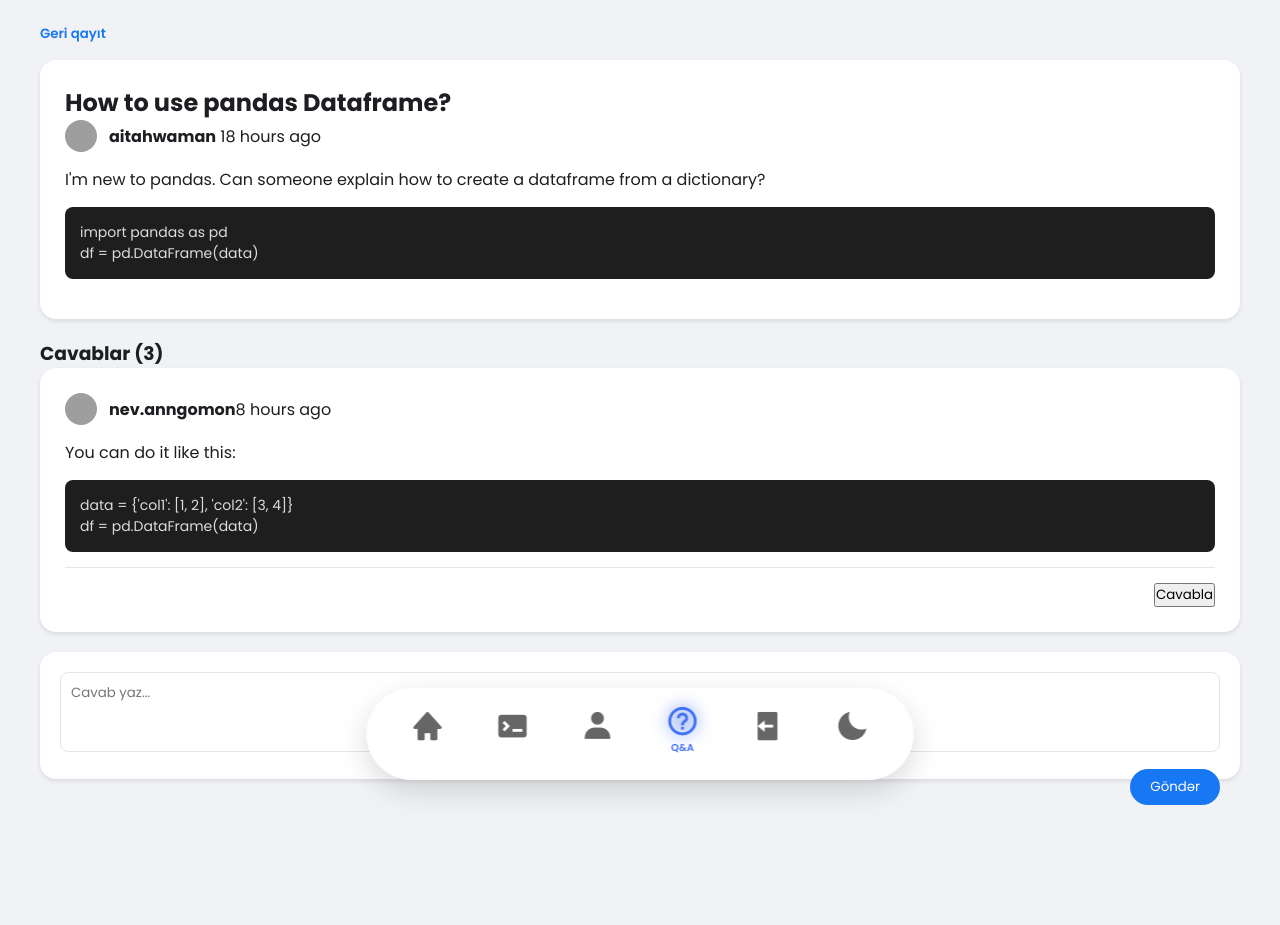
After one commit to x0rma-404/TechHub, a Flask app: a page that uses templates/Q&A_detail.html in a window 1280 px wide. The commit adds this page. Run offline with Flask 3, Linux system fonts and the light colour scheme; the visitor is signed in with stand-in values (Sample User, id 1); some libraries are stand-ins or nearby versions; grey boxes are pictures that could not be loaded.

Commit message:
The Q&A was designed

```diff
--- a/app.py
+++ b/app.py
@@ -145,6 +145,13 @@ def new_query_route():
         return redirect(url_for('home'))
     return render_template('Q&A.html') # Placeholder for now
 
+# Bunu mövcud Q&A python marşrutunun altına əlavə et
+@app.route('/Q&A/sual-detali')
+def Q_and_A_detail():
+    if 'user' not in session:
+        return redirect(url_for('home'))
+    return render_template('Q&A_detail.html')
+
 @app.route('/python-compiler')
 def python_comp():
     if 'user' not in session:
--- a/static/Q&A.css
+++ b/static/Q&A.css
@@ -191,3 +191,144 @@ body {
 .bottom-nav i.active {
     color: var(--accent);
 }
+
+/* Siyahı Görünüşü Üçün Əlavələr */
+.page-title {
+    font-size: 28px;
+    font-weight: 700;
+    margin-bottom: 10px;
+    color: var(--text-main);
+}
+
+.questions-list {
+    display: flex;
+    flex-direction: column;
+    gap: 15px;
+}
+
+.q-list-item {
+    background: var(--card-bg);
+    border-radius: 16px;
+    padding: 20px;
+    display: flex;
+    justify-content: space-between;
+    align-items: center;
+    box-shadow: var(--shadow);
+    cursor: pointer;
+    transition: transform 0.2s, background 0.2s;
+}
+
+.q-list-item:hover {
+    transform: translateY(-2px);
+    background: #fcfcfc;
+}
+
+.q-main-info h3 {
+    margin: 0 0 10px 0;
+    font-size: 18px;
+    color: var(--text-main);
+}
+
+.q-user-meta {
+    display: flex;
+    align-items: center;
+    gap: 8px;
+    margin-bottom: 12px;
+}
+
+.q-user-meta img {
+    width: 22px;
+    height: 22px;
+    border-radius: 50%;
+}
+
+.q-user-meta span {
+    font-size: 13px;
+    color: var(--text-sub);
+}
+
+.q-tags {
+    display: flex;
+    gap: 8px;
+}
+
+.tag {
+    background: var(--input-bg);
+    padding: 4px 12px;
+    border-radius: 20px;
+    font-size: 12px;
+    color: var(--text-sub);
+    font-weight: 500;
+}
+
+.q-side-stats {
+    display: flex;
+    align-items: center;
+    gap: 25px;
+}
+
+.q-score {
+    padding: 6px 14px;
+    border-radius: 8px;
+    font-weight: 600;
+    font-size: 14px;
+    min-width: 40px;
+    text-align: center;
+}
+
+.q-score.positive { background: #ecfdf5; color: #10b981; }
+.q-score.negative { background: #fef2f2; color: #ef4444; }
+.q-score.neutral { background: #f3f4f6; color: #6b7280; }
+
+.q-replies {
+    text-align: center;
+    font-weight: 600;
+    font-size: 18px;
+    color: var(--text-main);
+}
+
+.q-replies span {
+    display: block;
+    font-size: 11px;
+    font-weight: 400;
+    color: var(--text-sub);
+}
+
+/* Siyahı və Detal üçün Ümumi Əlavələr */
+.page-title { font-size: 26px; margin-bottom: 20px; color: var(--text-main); }
+
+/* Siyahı Sətirləri */
+.q-list-item {
+    background: var(--card-bg); border-radius: 12px; padding: 20px;
+    display: flex; justify-content: space-between; margin-bottom: 15px;
+    box-shadow: var(--shadow); cursor: pointer; transition: 0.2s;
+}
+.q-list-item:hover { background: #fdfdfd; transform: scale(1.01); }
+
+/* Sual Detalı Hissəsi */
+.detail-header { margin-bottom: 15px; }
+.back-link { background: none; border: none; color: var(--accent); cursor: pointer; font-weight: 600; }
+
+.main-post-card, .comment-card {
+    background: var(--card-bg); border-radius: 16px; padding: 25px;
+    margin-bottom: 20px; box-shadow: var(--shadow);
+}
+
+.post-user, .comment-user { display: flex; align-items: center; gap: 12px; margin-bottom: 15px; }
+.post-user img, .comment-user img { width: 32px; height: 32px; border-radius: 50%; }
+
+/* Kod Bloku - Light Mode-da belə tünd fon daha peşəkar görünür */
+.code-block {
+    background: #1e1e1e; color: #dcdcdc; padding: 15px; border-radius: 8px;
+    font-family: 'Consolas', monospace; font-size: 14px; margin: 15px 0; overflow-x: auto;
+}
+
+/* Səsvermə və Reply */
+.comment-actions { display: flex; justify-content: space-between; margin-top: 15px; border-top: 1px solid var(--input-bg); padding-top: 15px; }
+.vote-system { display: flex; gap: 12px; color: var(--text-sub); }
+.vote-system i { cursor: pointer; }
+
+/* Reply Input */
+.reply-input-box { background: var(--card-bg); padding: 20px; border-radius: 16px; box-shadow: var(--shadow); }
+.reply-input-box textarea { width: 100%; height: 80px; border: 1px solid var(--input-bg); border-radius: 8px; padding: 10px; outline: none; resize: none; }
+.send-btn { background: var(--accent); color: white; border: none; padding: 8px 20px; border-radius: 20px; cursor: pointer; float: right; margin-top: 10px; }
--- a/static/Q&A.js
+++ b/static/Q&A.js
@@ -1,34 +1,20 @@
-// Search filtering function
 function filterTopics() {
     const term = document.getElementById('searchInput').value.toLowerCase();
-    const cards = document.querySelectorAll('.topic-card');
+    // Həm ana səhifədəki kartları, həm də sual siyahısını eyni vaxtda idarə edir
+    const items = document.querySelectorAll('.topic-card, .q-list-item');
 
-    cards.forEach(card => {
-        const title = card.querySelector('h3').textContent.toLowerCase();
-        const desc = card.querySelector('p').textContent.toLowerCase();
-        card.style.display = (title.includes(term) || desc.includes(term)) ? 'block' : 'none';
+    items.forEach(item => {
+        const title = item.querySelector('h3').textContent.toLowerCase();
+        item.style.display = title.includes(term) ? (item.classList.contains('q-list-item') ? 'flex' : 'block') : 'none';
     });
 }
 
-// Category filtering and UI logic
 document.addEventListener('DOMContentLoaded', () => {
-    const catButtons = document.querySelectorAll('.cat-btn');
-
-    catButtons.forEach(btn => {
-        btn.addEventListener('click', (e) => {
-            // Only handle if it's a button with data-filter (exclude anchor buttons)
-            if (e.target.tagName === 'A') return;
-
-            const filter = e.target.getAttribute('data-filter');
-            if (!filter) return;
-
-            // Update UI
-            catButtons.forEach(b => b.classList.remove('active'));
-            e.target.classList.add('active');
-
-            // Filtering logic (placeholder: for now we just show/hide cards based on content)
-            console.log("Filtering by category:", filter);
-            // In a real app, this would fetch data or filter existing cards more specifically
+    const sendBtn = document.getElementById('sendReply');
+    if (sendBtn) {
+        sendBtn.addEventListener('click', () => {
+            alert("Cavab göndərildi!");
+            document.getElementById('replyText').value = "";
         });
-    });
+    }
 });
--- a/static/techhub_users_db.json
+++ b/static/techhub_users_db.json
@@ -13,7 +13,7 @@
     "password": "123123",
     "createdAt": 1769274151876,
     "about": "",
-    "lastLogin": 1769447857615,
+    "lastLogin": 1769457078935,
     "location": "Azerbaycan London",
     "photo": "../static/images/uploads/11_profile.png",
     "banner": "../static/images/uploads/11_banner.png"
--- /dev/null
+++ b/templates/Q&A_detail.html
@@ -0,0 +1,60 @@
+{% extends "bar.html" %}
+
+{% block content %}
+<link rel="stylesheet" href="../static/Q&A.css">
+
+<div class="wrapper">
+    <main class="content-area">
+        <div class="detail-header">
+            <button class="back-link" onclick="history.back()"><i class="fas fa-arrow-left"></i> Geri qayıt</button>
+        </div>
+
+        <div class="main-post-card">
+            <h2>How to use pandas Dataframe?</h2>
+            <div class="post-user">
+                <img src="https://ui-avatars.com/api/?name=A&background=random" alt="user">
+                <div class="user-info">
+                    <strong>aitahwaman</strong>
+                    <span>18 hours ago</span>
+                </div>
+            </div>
+            <div class="post-content">
+                <p>I'm new to pandas. Can someone explain how to create a dataframe from a dictionary?</p>
+                <div class="code-block">
+                    <pre><code>import pandas as pd
+df = pd.DataFrame(data)</code></pre>
+                </div>
+            </div>
+        </div>
+
+        <div class="answers-container">
+            <h3>Cavablar (3)</h3>
+            <div class="comment-card">
+                <div class="comment-user">
+                    <img src="https://ui-avatars.com/api/?name=N&background=random" alt="user">
+                    <div class="user-info"><strong>nev.anngomon</strong><span>8 hours ago</span></div>
+                </div>
+                <div class="comment-content">
+                    <p>You can do it like this:</p>
+                    <div class="code-block">
+                        <pre><code>data = {'col1': [1, 2], 'col2': [3, 4]}
+df = pd.DataFrame(data)</code></pre>
+                    </div>
+                </div>
+                <div class="comment-actions">
+                    <div class="vote-system"><i class="fas fa-chevron-up"></i><i class="fas fa-chevron-down"></i></div>
+                    <button class="reply-btn"><i class="fas fa-reply"></i> Cavabla</button>
+                </div>
+            </div>
+        </div>
+
+        <div class="reply-input-box">
+            <textarea placeholder="Cavab yaz..." id="replyText"></textarea>
+            <div class="input-footer">
+                <button class="send-btn" id="sendReply">Göndər <i class="fas fa-paper-plane"></i></button>
+            </div>
+        </div>
+    </main>
+</div>
+<script src="../static/Q&A.js"></script>
+{% endblock %}
```
Also changed, not shown: templates/Q&A_python.html (+37 -3 lines).
